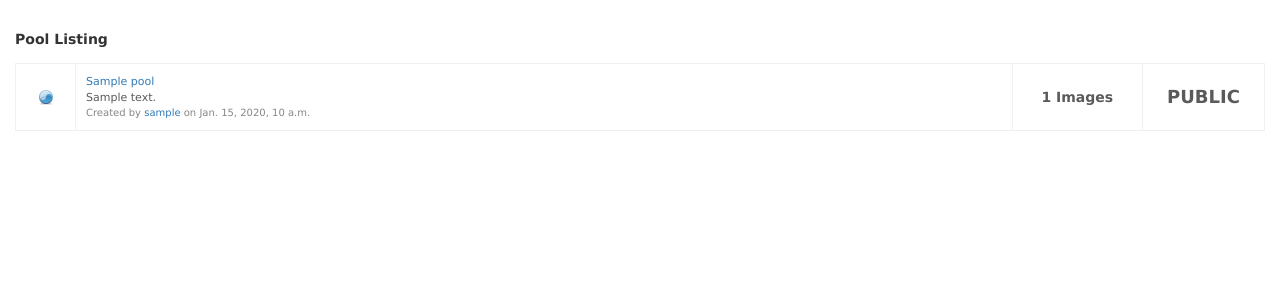
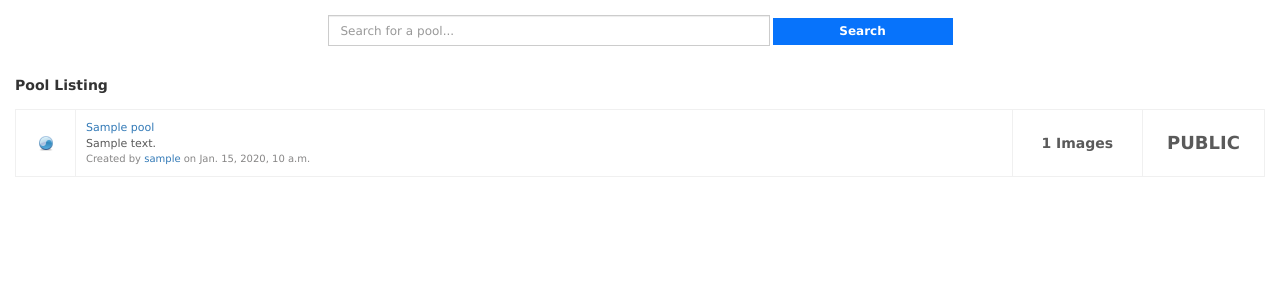
Before and after one commit to gingerchicken/homebooru, a Django app: page /pools in a window 1280 px wide. Shown: the part 100-400 px from the top of the page. Run offline with Django 4.2, Linux system fonts and the light colour scheme; tables that the repository leaves empty hold one stand-in row (values such as "Sample post"); parts of the project's set-up code (start-up, migrations or seed data) failed here and were passed over; some libraries are stand-ins or nearby versions.

Commit message:
Add pool search bar

```diff
--- a/booru/static/css/responsive.css
+++ b/booru/static/css/responsive.css
@@ -681,3 +681,30 @@ div.forum-list-space {
     color: #a0a0a0!important;
     float: right;
 }
+
+.search-container {
+    width: 100%;
+    padding-bottom: 15px;
+}
+
+.search-container .search {
+    width: calc(100% - 180px - 3px); /* 180px is the size of the search button - 3px for the gap */
+    display: inline-block;
+}
+
+.search-container .search-button {
+    width: 180px;
+    display: inline-block;
+    margin-left: 3px;
+}
+
+.search-container {
+    display: inline-block;
+    width: 50%;
+
+    /* Center it using the margin */
+    /* That looks centred but I am not too sure... if someone complains I will change it */
+    /* It should be as it is 50% wide, so that leaves margin left and right to be 25% each */
+    margin-left: 25%;
+    margin-right: 25%;
+}
--- a/booru/templates/booru/pools/browse.html
+++ b/booru/templates/booru/pools/browse.html
@@ -4,6 +4,13 @@
 {% block main %}
     <div class="padding15">
         {% if pools|length > 0 %}
+            <div class="search-container">
+                <form action="" method="get">
+                    <span class="search">
+                        <input name="search" type="text" id="search-input" class="form-control" value="" placeholder="Search for a pool...">
+                    </span><span class="search-button"><input name="commit" class="secondary_search" type="submit" value="Search"></span>
+                </form>
+            </div>
             <h3>Pool Listing</h3>
             {% include "booru/pools/components/pool-table.html" %}
         {% else %}
```
Also changed, not shown: booru/static/css/custom/tags.css (+0 -27 lines).
